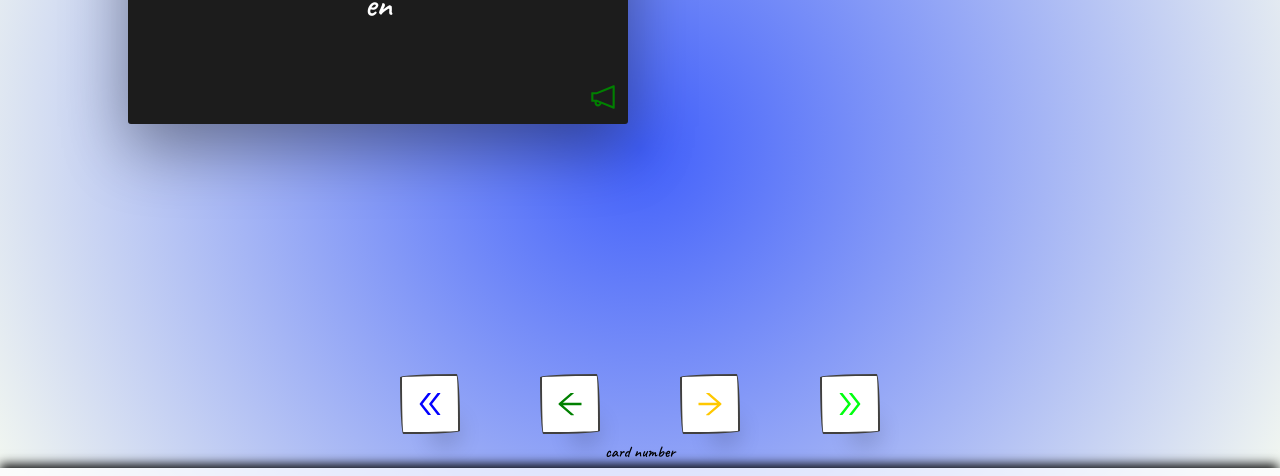
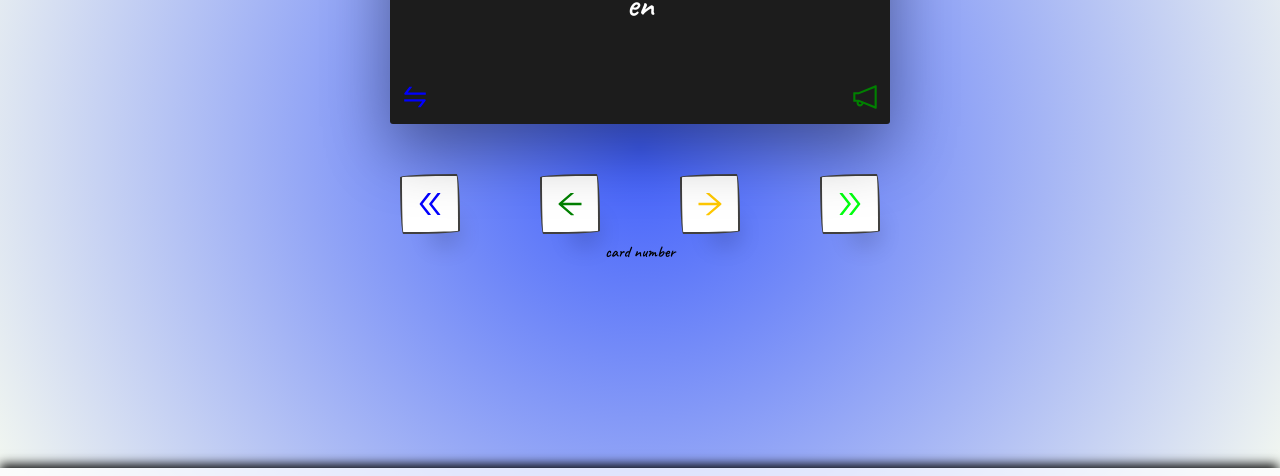
Before and after one commit to myroslav111/learning-languages, a Next.js app: page /CardsPage in a window 1280 px wide. Shown: the part 252-728 px from the top of the page. Built offline with nearby package versions, Linux system fonts and the light colour scheme.

Commit message:
fix:was  centereted card

```diff
--- a/app/component/screens/PageCards/PageCards.jsx
+++ b/app/component/screens/PageCards/PageCards.jsx
@@ -10,15 +10,14 @@ import stylesCard from '../../../../styles/Card.module.scss';
 import stylesWordPag from '../../../../styles/ContainerBtnWordPagination.module.scss';
 import AvatarBlock from '../../AvatarBlock';
 import Card from '../../Card';
-import {btnPaginationProps} from '../../ui/buttonPaginationProps';
+import { btnPaginationProps } from '../../ui/buttonPaginationProps';
 import stylesBtn from '../../../../styles/Button.module.scss';
 import Button from '../../ui/Button';
 
 import { AiOutlineNotification } from 'react-icons/ai';
 import { AiOutlineDelete } from 'react-icons/ai';
 import { AiOutlineMinusCircle } from 'react-icons/ai';
-
-
+import { AiOutlineSwap } from 'react-icons/ai';
 
 const PageCards = () => {
   return (
@@ -34,21 +33,38 @@ const PageCards = () => {
       >
         <Heading tag="h1" text="I am cards page" />
         <div className={stylesCard.card}>
-          <Card textForeign="en" textTranslation="ua" >
-            <Button styles={stylesBtn.soundBtn}><AiOutlineNotification/></Button>
-            <Button styles={stylesBtn.deleteBtn}><AiOutlineDelete/></Button>
-            <Button styles={stylesBtn.removeBtn}><AiOutlineMinusCircle/></Button>
+          <Card textForeign="en" textTranslation="ua">
+            <Button styles={stylesBtn.soundBtn}>
+              <AiOutlineNotification />
+            </Button>
+            <Button styles={stylesBtn.deleteBtn}>
+              <AiOutlineDelete />
+            </Button>
+            <Button styles={stylesBtn.removeBtn}>
+              <AiOutlineMinusCircle />
+            </Button>
+            <Button styles={stylesBtn.switchLengBtn}>
+              <AiOutlineSwap />
+            </Button>
           </Card>
-
         </div>
 
         <div className={stylesWordPag.wrapper}>
           <div className={stylesWordPag.containerBtnWordPagination}>
-            {btnPaginationProps.map(button => <Button key={button.id} type={button.type} styles={stylesBtn.button} widthbtn={button.width} heightbtn={button.height}>{button.icon}</Button>)}
+            {btnPaginationProps.map(button => (
+              <Button
+                key={button.id}
+                type={button.type}
+                styles={stylesBtn.button}
+                widthbtn={button.width}
+                heightbtn={button.height}
+              >
+                {button.icon}
+              </Button>
+            ))}
           </div>
           <span>card number</span>
         </div>
-
       </MainContent>
 
       <Footer>
@@ -63,5 +79,4 @@ const PageCards = () => {
   );
 };
 
-
 export default PageCards;
--- a/styles/Button.module.scss
+++ b/styles/Button.module.scss
@@ -70,7 +70,6 @@
   height: 50px;
 }
 
-
 // AiOutlineMinusCircle
 .removeBtn {
   background: none;
@@ -85,3 +84,17 @@
   width: 50px;
   height: 50px;
 }
+
+.switchLengBtn {
+  background: none;
+  color: blue;
+  border: none;
+  font: inherit;
+  cursor: pointer;
+  outline: inherit;
+  position: absolute;
+  bottom: 0;
+  left: 0;
+  width: 50px;
+  height: 50px;
+}
--- a/styles/Card.module.scss
+++ b/styles/Card.module.scss
@@ -1,5 +1,4 @@
 @import './vars.scss';
-
 
 .card {
   perspective: 150rem;
@@ -7,11 +6,18 @@
   // width: 100%;
   min-width: 320px;
   position: relative;
+  max-width: 500px;
+
+  // display: flex;
+  // align-items: center;
+  // justify-content: center;
 
   @media (min-width: $breakpoint480) {
     width: 80vw;
-      display:flex;
+    display: flex;
     align-items: center;
+    max-width: 500px;
+    // justify-content: center;
   }
 
   // @media (max-width: $breakpoint480) {
@@ -42,6 +48,9 @@
     position: absolute;
     top: 0;
     left: 0;
+    // top: 50%;
+    // left: 50%;
+    // transform: translate(-50%, -50%);
     transform: rotateY(0deg);
   }
   &:hover .front {
--- a/styles/ContainerBtnWordPagination.module.scss
+++ b/styles/ContainerBtnWordPagination.module.scss
@@ -1,16 +1,15 @@
 @import './vars.scss';
 
-.containerBtnWordPagination{
+.containerBtnWordPagination {
   display: flex;
   padding: 10px;
-    margin-top: 500px;
+  margin-top: 300px;
   justify-content: space-evenly;
   gap: 20px;
 
   @media (min-width: $breakpoint992) {
     gap: 80px;
   }
-
 }
 .wrapper {
   display: flex;
```
Lines whose indentation alone changed are shown as unchanged.
